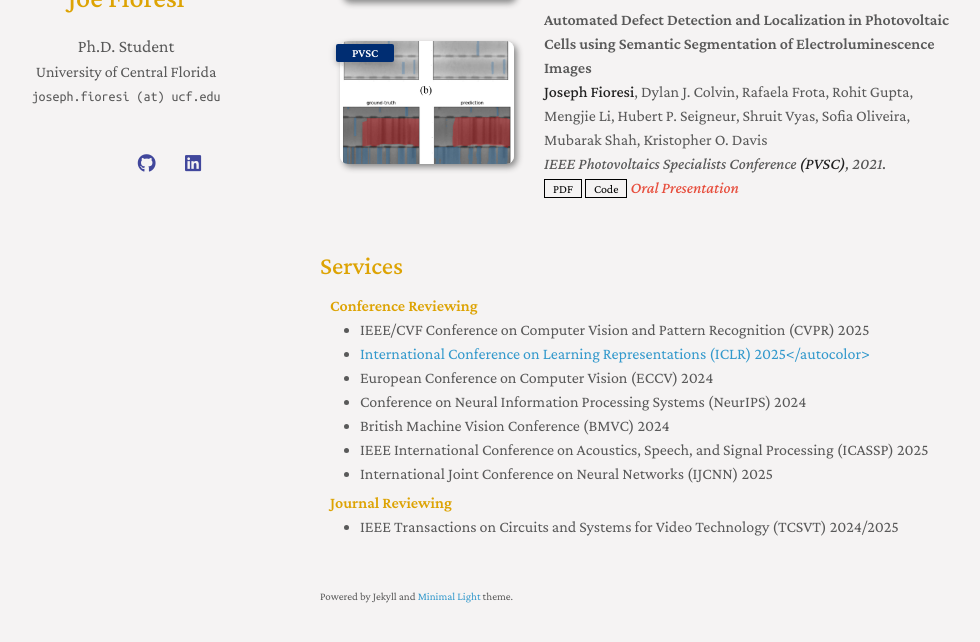
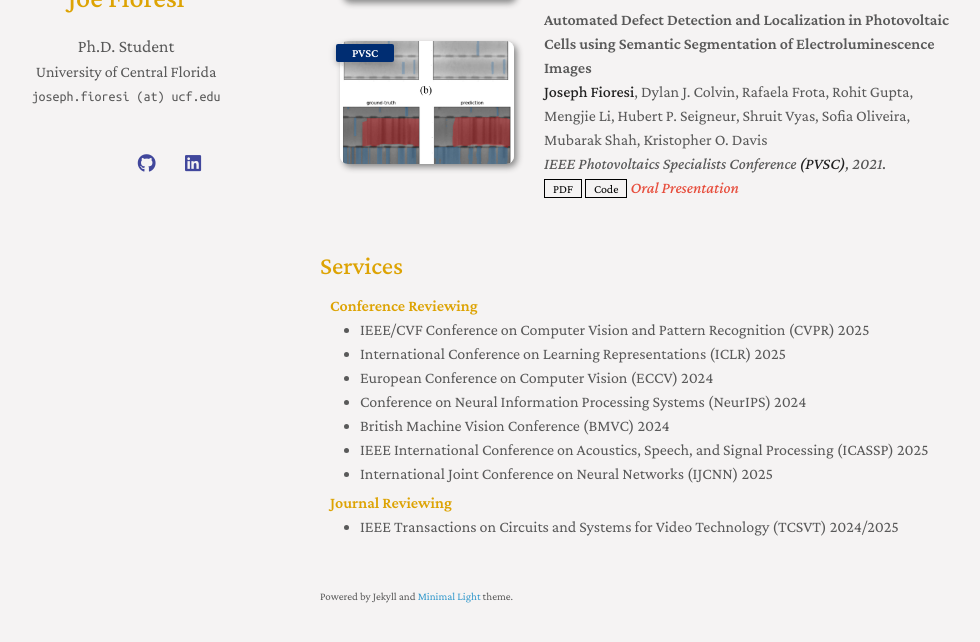
Before and after one commit to joefioresi718/joefioresi718.github.io, a Jekyll site: the page built from index.md, in a window 1280 px wide and 900 px high, scrolled down 924 px, cut to the strip 223-865 px from the top of the window. Shown: the whole strip, without its empty margins (150-1130 px from the left). Built offline with Jekyll 4.4.1, drawn with Linux system fonts in a browser that asks for light colours; nearby versions of some CDN libraries; a style sheet for code colours, icons or effects is not loaded; our own code applies the rules of GitHub Pages for plain Markdown files; part of the change alters nothing that is shown.

Commit message:
fix iclr link

```diff
--- a/_includes/services.md
+++ b/_includes/services.md
@@ -4,7 +4,7 @@
 
 <ul style="margin:0 0 5px;">
   <li><a href="http://cvpr2025.thecvf.com/"><autocolor>IEEE/CVF Conference on Computer Vision and Pattern Recognition (CVPR) 2025</autocolor></a></li>
-  <li><a href="https://iclr.cc/">International Conference on Learning Representations (ICLR) 2025</autocolor></a></li>
+  <li><a href="https://iclr.cc/"><autocolor>International Conference on Learning Representations (ICLR) 2025</autocolor></a></li>
   <li><a href="https://eccv2024.ecva.net/"><autocolor>European Conference on Computer Vision (ECCV) 2024</autocolor></a></li>
   <li><a href="https://neurips.cc/"><autocolor>Conference on Neural Information Processing Systems (NeurIPS) 2024</autocolor></a></li>
   <li><a href="https://bmvc2024.org/"><autocolor>British Machine Vision Conference (BMVC) 2024</autocolor></a></li>
```
